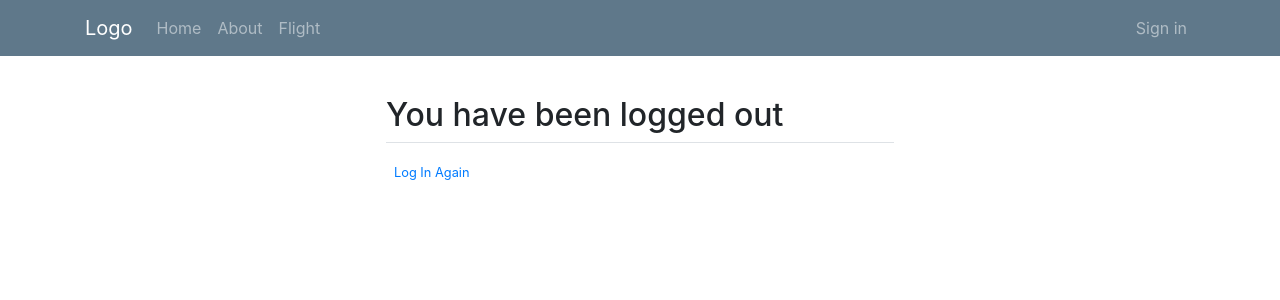
After one commit to nahidsultan19/Django-airline-app, a Django app: page /logout/ in a window 1280 px wide. The commit adds this page. Shown: the top 300 px of the page. Run offline with Django 3.2, Linux system fonts and the light colour scheme; some libraries are stand-ins or nearby versions.

Commit message:
Added logout template and login required functionality.

```diff
--- a/flights/views.py
+++ b/flights/views.py
@@ -1,6 +1,8 @@
 from django.shortcuts import render, redirect
 from django.http import HttpResponse
 from django.urls import reverse
+
+from django.contrib.auth.decorators import login_required
 
 import flights
 
@@ -26,6 +28,7 @@ def flight(request, pk):
     return render(request, 'flight.html', context)
 
 
+@login_required
 def book(request, pk):
     if request.method == 'POST':
         flight = Flight.objects.get(id=pk)
--- a/mainproject/settings.py
+++ b/mainproject/settings.py
@@ -127,6 +127,10 @@ STATIC_URL = '/static/'
 STATICFILES_DIRS = [
     os.path.join(BASE_DIR, 'static')
 ]
+
+LOGIN_REDIRECT_URL = 'index'
+LOGIN_URL = 'login'
+
 CRISPY_TEMPLATE_PACK = 'bootstrap4'
 
 # Default primary key field type
--- a/mainproject/urls.py
+++ b/mainproject/urls.py
@@ -23,6 +23,7 @@ from users import views as user_views
 urlpatterns = [
     path('admin/', admin.site.urls),
     path('login/', auth_views.LoginView.as_view(template_name='login.html'), name='login'),
+    path('logout/', auth_views.LogoutView.as_view(template_name='logout.html'), name='logout'),
     path('register/', user_views.register, name='register'),
     path('flights/', include('flights.urls'))
 ]
--- a/templates/flights/layout.html
+++ b/templates/flights/layout.html
@@ -18,7 +18,7 @@
 
 <body>
     <div>
-        <nav class="navbar navbar-expand-md navbar-dark bg-dark">
+        <nav class="navbar navbar-expand-md navbar-dark bg-steel">
             <div class="container">
                 <a href="" class="navbar-brand">Logo</a>
                 <div class="navbar-nav mr-auto">
@@ -27,7 +27,12 @@
                     <a href="" class="nav-item nav-link">Flight</a>
                 </div>
                 <div class="navbar-nav">
-                    <a href="{% url 'register' %}" class="nav-item nav-link">register</a>
+                    {% if user.is_authenticated %}
+                    <a href="{% url 'logout' %}" class="nav-item nav-link">Logout</a>
+                    {% else %}
+                    <!-- <a href="{% url 'register' %}" class="nav-item nav-link">Sign Up</a> -->
+                    <a href="{% url 'login' %}" class="nav-item nav-link">Sign in</a>
+                    {% endif %}
                 </div>
             </div>
         </nav>
--- /dev/null
+++ b/templates/users/logout.html
@@ -0,0 +1,16 @@
+{% extends 'layout.html' %}
+{% block content %}
+
+<div class="row mt-3">
+    <div class="col-12 col-md-6 offset-md-3">
+        <div class="logout p-3 mt-2 bg-white rounded">
+            <h2>You have been logged out</h2>
+            <div class="border-top pt-3">
+                <small class="text-muted">
+                    <a href="{% url 'login' %}" class="ml-2">Log In Again </a>
+                </small>
+            </div>
+        </div>
+    </div>
+</div>
+{% endblock %}
--- a/templates/users/register.html
+++ b/templates/users/register.html
@@ -16,7 +16,7 @@
                 </div>
                 <div class="border-top pt-3">
                     <small class="text-muted">
-                        Already have an Account? <a href="#" class="ml-2">Sign In</a>
+                        Already have an Account? <a href="{% url 'login' %}" class="ml-2">Sign In</a>
                     </small>
                 </div>
             </form>
--- a/users/views.py
+++ b/users/views.py
@@ -11,9 +11,11 @@ def register(request):
     if request.method == 'POST':
         form = UserRegisterForm(request.POST)
         if form.is_valid():
+            form.save()
             username = form.cleaned_data.get('username')
-            messages.success(request, f'Account created for {username}!')
-            return redirect('index')
+            messages.success(
+                request, f'Your Account has been created! You are now able to login now')
+            return redirect('login')
 
     else:
         form = UserRegisterForm()
```
Also changed, not shown: templates/users/login.html (+26 -2 lines), db.sqlite3.
